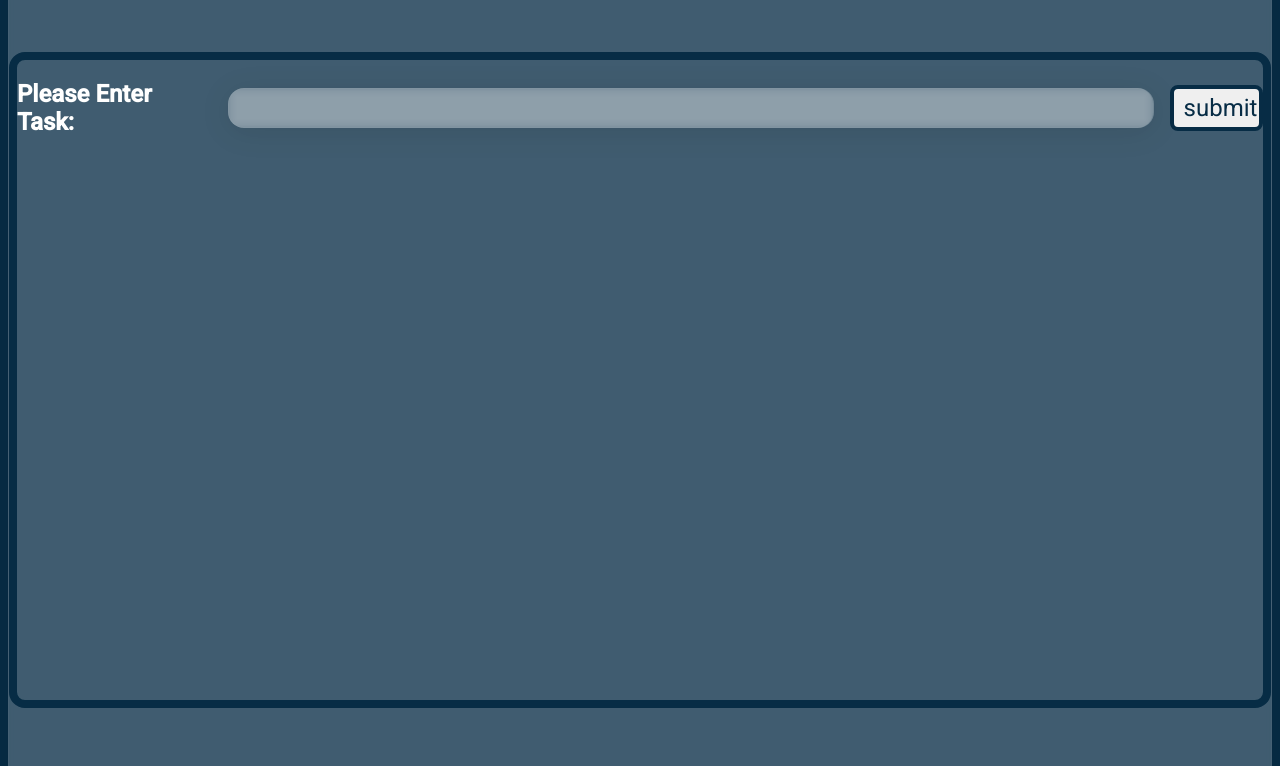
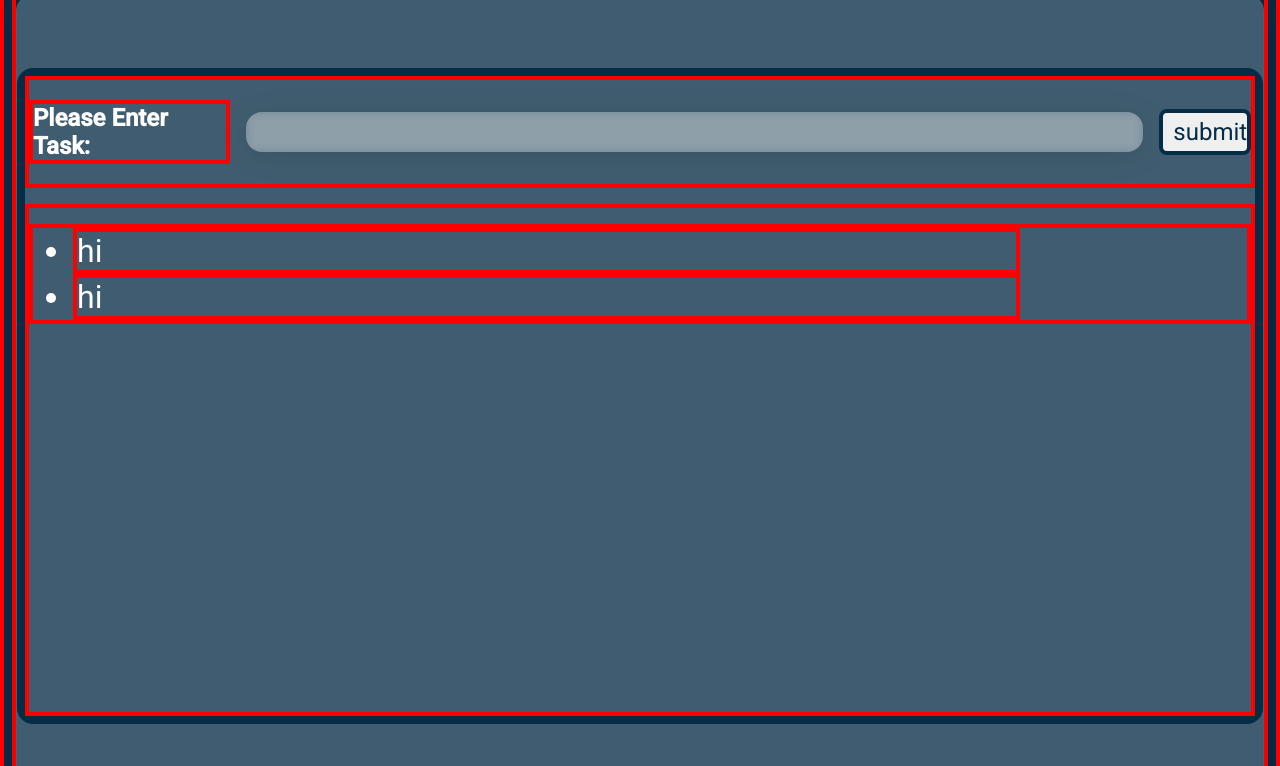
Before and after one commit to sz0320-bit/todoList, a plain HTML site: page index.html in a window 1280 px wide. Shown: the part 157-923 px from the top of the page. Drawn offline with Linux system fonts and the light colour scheme.

Commit message:
added the display box, still need to set up the buttons and adding the text content

```diff
--- a/index.html
+++ b/index.html
@@ -17,6 +17,12 @@
                 <input type="text" id="mainentry">
                 <input type="button" value="submit" id="mainsubmit">
             </div>
+            <div class="displaybox">
+                <ul>
+                    <li class="unline">hi</li>
+                    <li class="unline">hi</li>
+                </ul>
+            </div>
         </div>
     </div>
 <script src="/scripts/mainscript.js"></script>
--- a/stylesheets/main.css
+++ b/stylesheets/main.css
@@ -1,5 +1,5 @@
 *{
-    /*border: solid red 4px;*/
+    border: solid red 4px;
     font-family: 'Roboto', sans-serif;
 }
 body{
@@ -48,6 +48,9 @@ body{
     width: 100em;
     border: #072c45 8px solid;
     border-radius: 1em;
+    display: flex;
+    flex-direction: column;
+    gap: 1em;
 }
 .textenter{
     color: white;
@@ -85,3 +88,16 @@ body{
     border: 4px solid white;
     box-shadow: 0 12px 16px 0 rgba(0,0,0,0.24), 0 17px 50px 0 rgba(0,0,0,0.19);
 }
+.displaybox{
+    height: 32rem;
+    display: flex;
+    flex-direction: column;
+    gap: 1rem;
+    overflow: auto;
+}
+.unline{
+    font-size: 2rem;
+    color: white;
+    width: 80%;
+
+}
```
